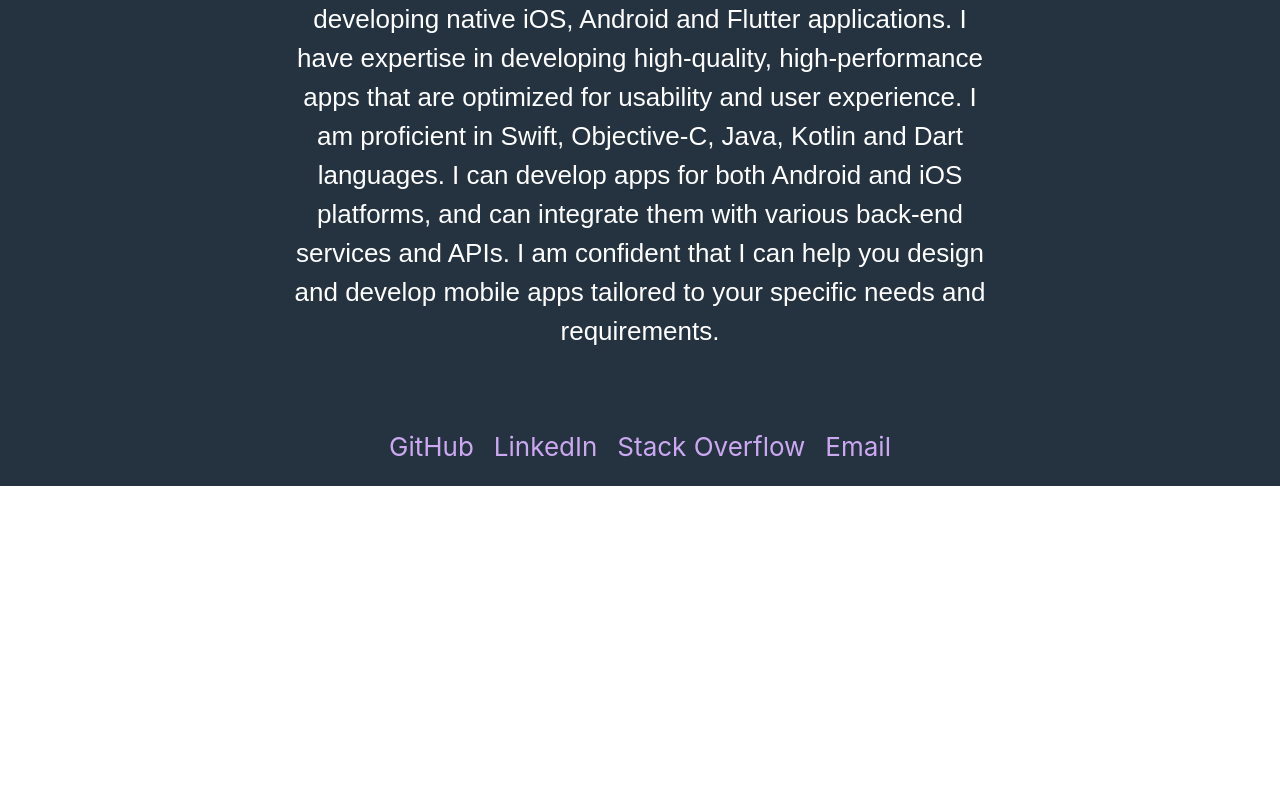
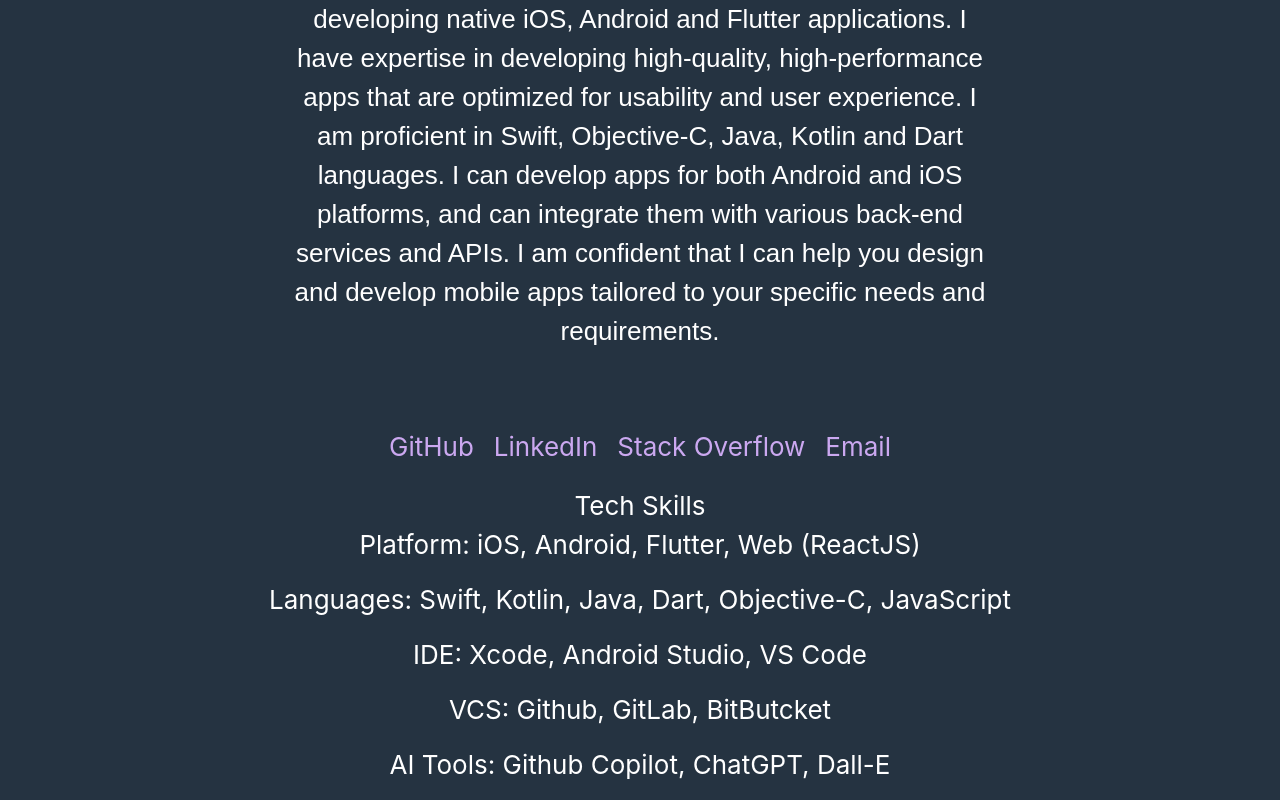
Before and after one commit to momin96/reactJS-nasir-portfolio, a React (Create React App) app: page / in a window 1280 px wide. Shown: the part 575-1375 px from the top of the page. Before the commit the page ends 1061 px from the top, so only its background shows below. Built offline with nearby package versions, Linux system fonts and the light colour scheme.

Commit message:
Added new tech skills component

```diff
--- a/src/Main.js
+++ b/src/Main.js
@@ -2,6 +2,7 @@
 import Footer from './landing_components/Footer';
 import ProfilePic from './landing_components/ProfilePic'
 import Experience from './landing_components/Experience'
+import TechSkills from './landing_components/TechSkills';
 
 export default function Main() {
     return (
@@ -9,6 +10,7 @@
             {<ProfilePic />}
             {<Experience />}
             {<Footer /> }
+            {<TechSkills />}
         </div>
     )
 }
--- a/src/landing_components/Footer.css
+++ b/src/landing_components/Footer.css
@@ -1,5 +1,5 @@
 .footer {
-    bottom: 10;
+    bottom: 50;
     width: 100%;
 }
 
--- /dev/null
+++ b/src/landing_components/TechSkills.js
@@ -0,0 +1,20 @@
+import React from "react";
+import './TechSkills.css'
+
+const TechSkills = () => {
+    return (
+        <div>
+            <header>
+                Tech Skills
+            </header>
+            <p>Platform: iOS, Android, Flutter, Web (ReactJS)</p>
+            <p>Languages: Swift, Kotlin, Java, Dart, Objective-C, JavaScript</p>
+            <p>IDE: Xcode, Android Studio, VS Code</p>
+            <p>VCS: Github, GitLab, BitButcket</p>
+            <p>AI Tools: Github Copilot, ChatGPT, Dall-E</p>
+            <p></p>
+        </div>
+    );
+}
+
+export default TechSkills;
```
Also changed, not shown: src/landing_components/TechSkills.css (added).
